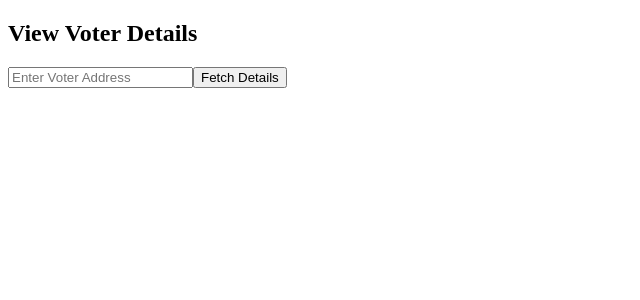
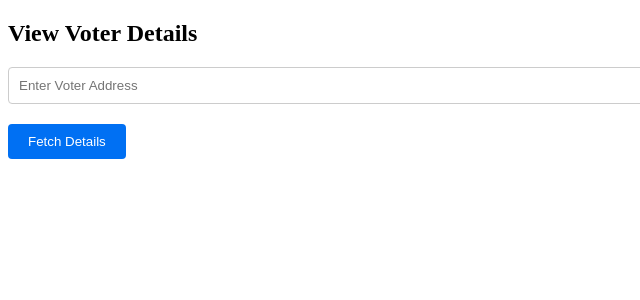
Before and after one commit to bc-rep-project/voting-dapp, a Next.js app: page /components/view-voter in a window 1280 px wide. Shown: the top 300 px of the page, without its empty margins (0-640 px from the left). Built offline with nearby package versions, Linux system fonts and the light colour scheme; what web3 would draw is missing.

Commit message:
Added proper CSS styles for ViewVoter component

```diff
--- a/components/ViewVoter.tsx
+++ b/components/ViewVoter.tsx
@@ -30,12 +30,12 @@ export default function ViewVoter() {
         value={voterAddress}
         onChange={(e) => setVoterAddress(e.target.value)}
         placeholder="Enter Voter Address"
-        className="w-full p-2 border rounded"
+         className="view-voter-input"
        />
-      <Button onClick={fetchVoterDetails} className="w-full">Fetch Details</Button>
+       <Button onClick={fetchVoterDetails} className="view-voter-button">Fetch Details</Button>
        {voterDetails && (
-        <div className="mt-4">
-          <h3 className="text-xl font-bold">Voter Details:</h3>
+         <div className="view-voter-details">
+           <h3>Voter Details:</h3>
            <p>Address: {voterDetails.address}</p>
            <p>Voted: {voterDetails.hasVoted ? "Yes" : "No"}</p>
            <p>Vote: {voterDetails.vote}</p>
--- a/components/styles/ViewVoter.css
+++ b/components/styles/ViewVoter.css
@@ -11,6 +11,48 @@
   box-shadow: 0 4px 8px rgba(0, 0, 0, 0.1);
   max-width: 600px;
   margin: auto;
+}
+
+.view-voter-input {
+  width: 100%;
+  padding: 10px;
+  border: 1px solid #ccc;
+  border-radius: 4px;
+  margin-bottom: 20px;
+}
+
+.view-voter-button {
+  padding: 10px 20px;
+  border: none;
+  border-radius: 4px;
+  background-color: #0070f3;
+  color: #fff;
+  cursor: pointer;
+  margin-bottom: 20px;
+}
+
+.view-voter-button:hover {
+  background-color: #005bb5;
+}
+
+.view-voter-details {
+  width: 100%;
+  padding: 10px;
+  border: 1px solid #ccc;
+  border-radius: 4px;
+  background-color: #fff;
+  margin-top: 20px;
+}
+
+.view-voter-details h3 {
+  font-size: 20px;
+  font-weight: bold;
+  margin-bottom: 10px;
+}
+
+.view-voter-details p {
+  font-size: 16px;
+  margin-bottom: 10px;
 }
 
 .title {
```
Lines whose indentation alone changed are shown as unchanged.
